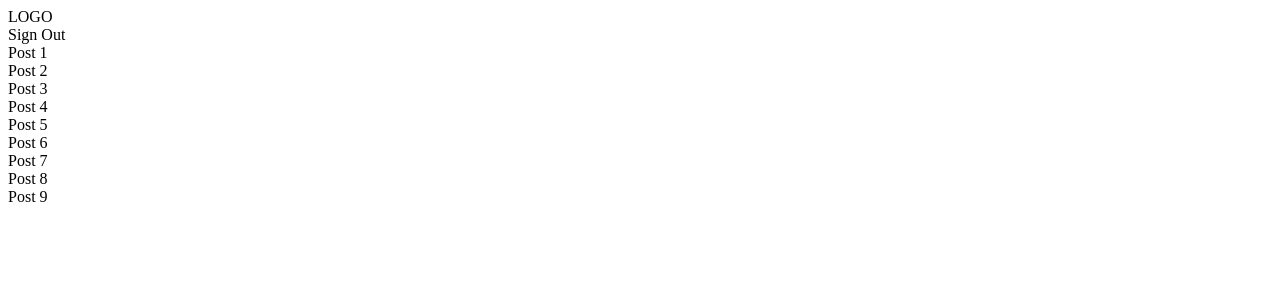
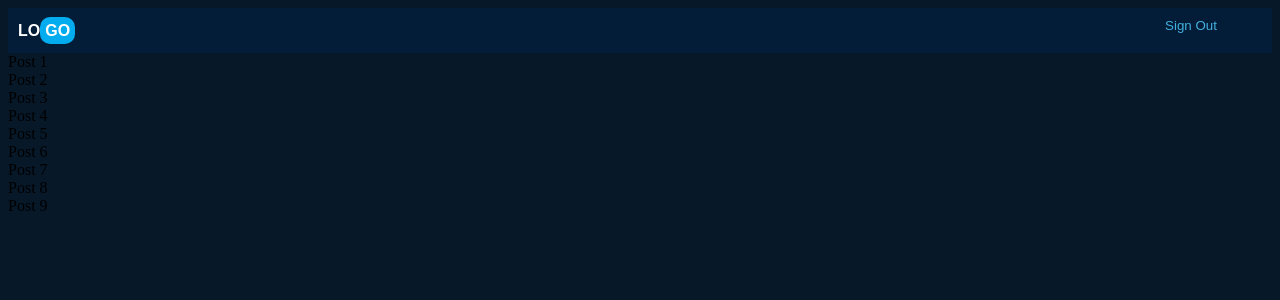
Before and after one commit to adarsh1001111/my-nextjs-project, a Next.js app: page /home in a window 1280 px wide. Shown: the top 300 px of the page. Built offline with nearby package versions, Linux system fonts and the light colour scheme.

Commit message:
The background and the images are fixed with desgin of navbar

```diff
--- a/pages/home.js
+++ b/pages/home.js
@@ -13,12 +13,17 @@ const Home = () => {
   };
 
   return (
-    <div>
+    <div className="outerdiv">
       {/* Navbar */}
       <nav>
-        <div className="logo">LOGO</div>
-        <div className="sign-out" onClick={handleSignOut}>
-          Sign Out
+        <div className="navbar">
+          <div className="logo">
+            LO
+            <span>GO</span>
+          </div>
+          <button className="signout-button" onClick={handleSignOut}>
+            Sign Out
+          </button>
         </div>
       </nav>
 
--- a/src/styles/signup.css
+++ b/src/styles/signup.css
@@ -193,3 +193,33 @@ button span {
   border-color: #204976;
   /* Thin border with light color */
 }
+
+/* Add this CSS to your stylesheet */
+.navbar {
+  display: flex;
+  justify-content: space-between; /* Align children with space between them */
+  align-items: center; /* Vertically center children */
+  background-color: #031d38;
+}
+body {
+  background-color: #071829;
+}
+.logo {
+  padding-left: 10px;
+  font-family: Arial;
+  font-weight: bold;
+  color: rgb(255, 255, 255);
+}
+.logo span {
+  background-color: rgb(2, 172, 238);
+  border-radius: 10px; /* Adjust the value to change the curve radius */
+  padding: 5px 5px; /* Add some padding to make it visually appealing */
+}
+
+.signout-button {
+  background-color: transparent; /* Remove background color */
+  border: none;
+  color: rgba(80, 205, 255, 0.839);
+  cursor: pointer;
+  margin-left: 1080px;
+}
```
